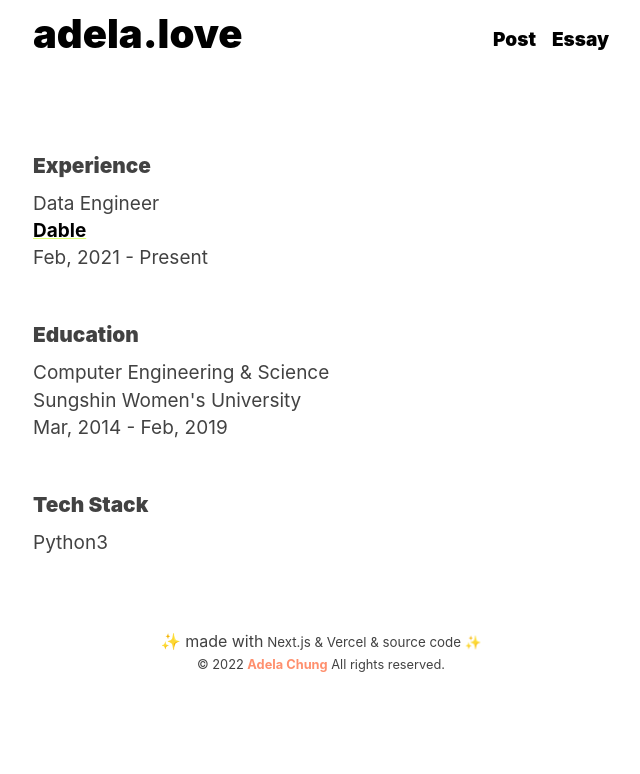
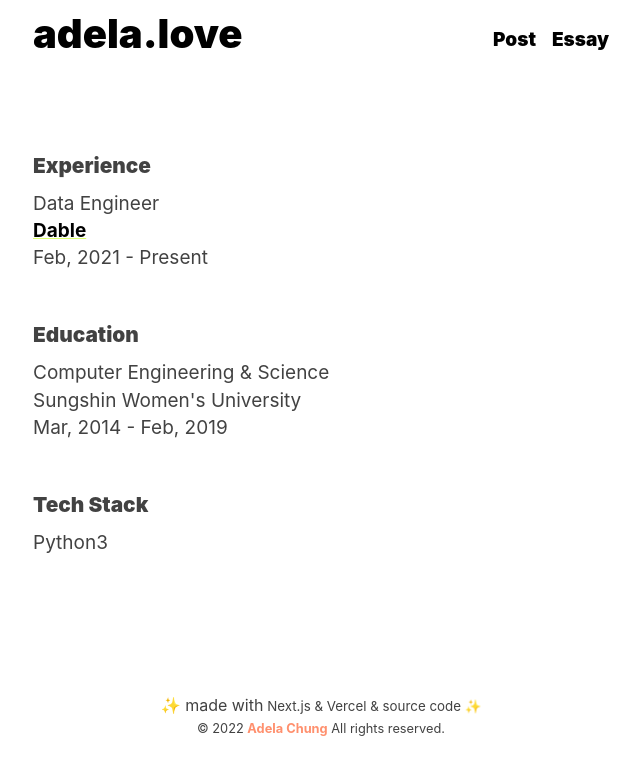
Before and after one commit to love-adela/adela.love, a Next.js app: page / in a window 1280 px wide. Shown: the top 774 px of the page, without its empty margins (319-959 px from the left). Built offline with nearby package versions, Linux system fonts and the light colour scheme.

Commit message:
Revert "Modify margin-top size"
This reverts commit c09e1390c32ac076c0565458b8060112ed53ef34.

```diff
--- a/components/footer.module.css
+++ b/components/footer.module.css
@@ -1,7 +1,7 @@
 .footer {
     display: flex;
     justify-content: center;
-    margin-top: 5%;
+    margin-top: 10%;
     padding-bottom: 3%;
     text-align: center;
     font-size: 1rem;
```
